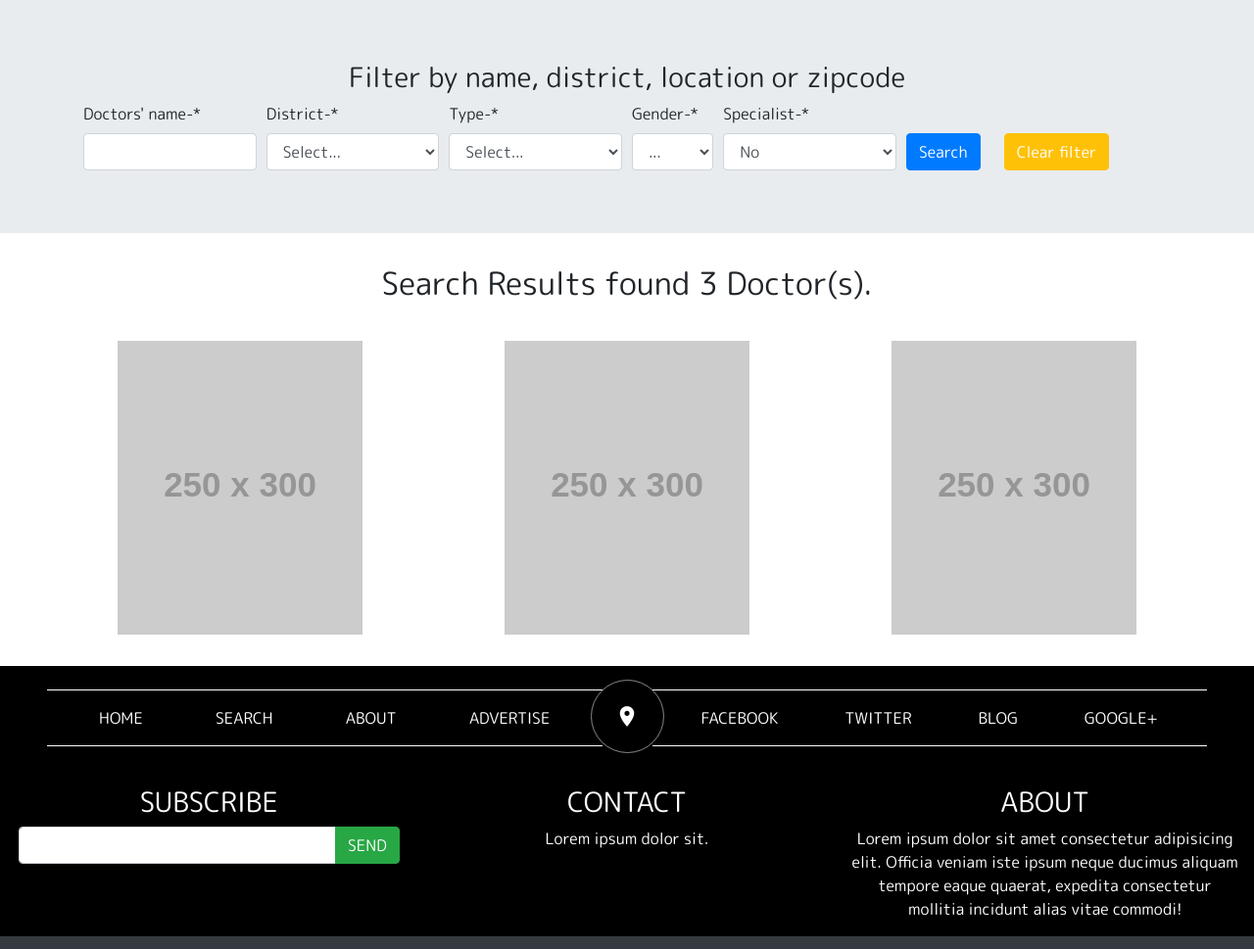
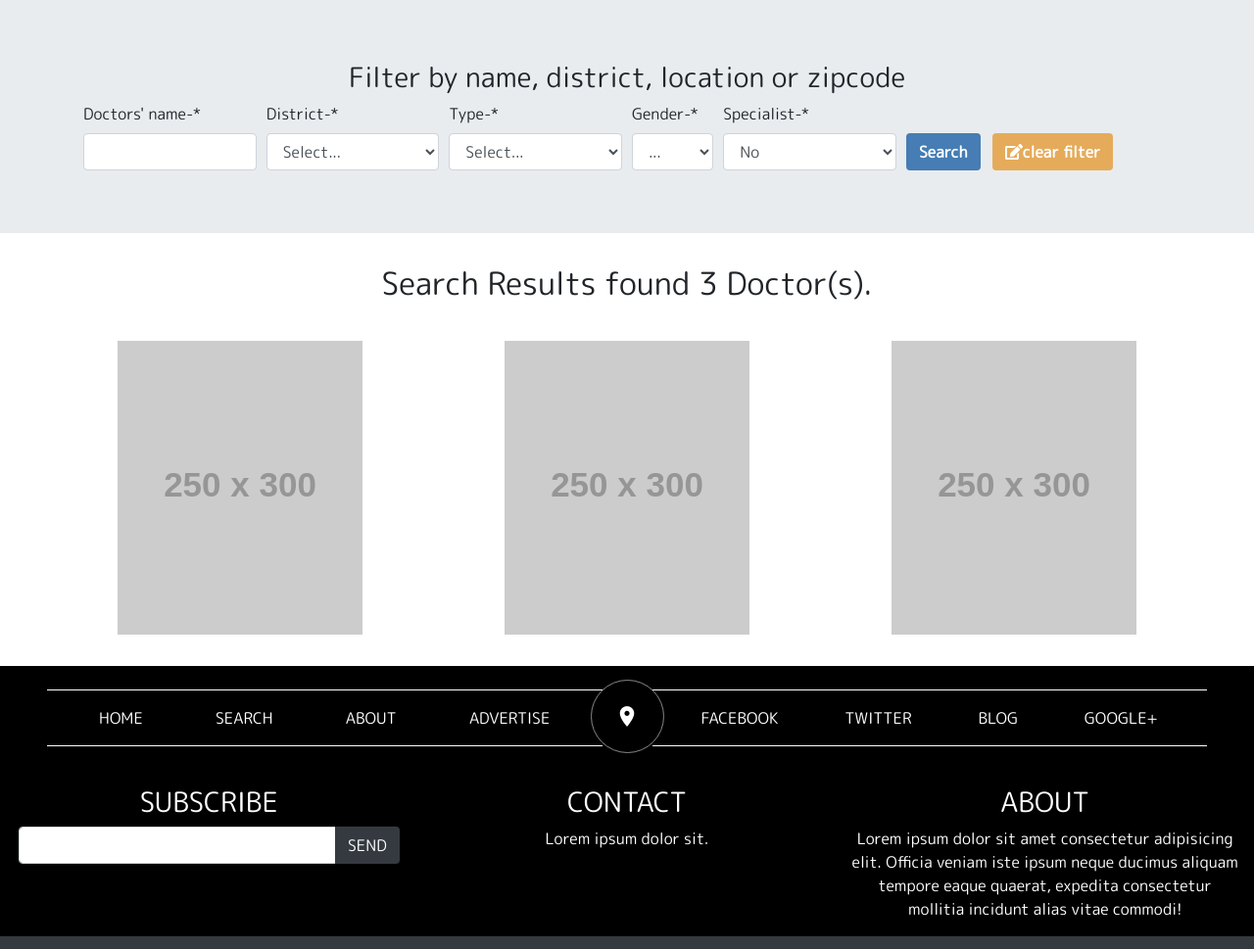
Before and after one commit to simandebvu/corona-away, a plain HTML site: page pages/doctors.html in a window 1280 px wide. Shown: the part 100-1069 px from the top of the page at 98% size. Drawn offline with nearby package versions, Linux system fonts and the light colour scheme; placeholder pictures from the web are drawn by us; a web font is replaced by a local one.

Commit message:
Buttons- edited colors, size and icons

```diff
--- a/assets/css/style.css
+++ b/assets/css/style.css
@@ -32,6 +32,15 @@ body {
 .search-header {
   background-color: rgb(255, 255, 255, 0.7);
   border-radius: 10px;
+}
+
+.btn-search {
+  color: white;
+  background-color: #d3574a;
+  border: none;
+  outline: 0;
+  cursor: pointer;
+  line-height: 20px;
 }
 
 /* END HEADER */
@@ -106,6 +115,18 @@ body {
   height: 300px;
 }
 
+.btn-doc-search {
+  background-color: #457db4;
+}
+
+.edit-btn-icon {
+ height: 1rem;
+}
+
+.btn-doc-clear {
+  background-color: #e5ab5a;
+}
+
 /* DETAILS */
 
 .mapouter {
--- a/pages/doctors.html
+++ b/pages/doctors.html
@@ -107,10 +107,10 @@
                         </div>
                         <div class="form-group d-flex align-items-end col-md-12 col-lg-3 mb-lg-0 mt-3">
                             <div class="mr-2">
-                                <button type="submit" class="btn btn-primary">Search</button>
+                                <button type="submit" class="btn btn-doc-search font-weight-bold text-white">Search</button>
                             </div>
                             <div >
-                                <button class="btn btn-warning text-white mx-sm-3">Clear filter</button>
+                                <button class="btn btn-doc-clear text-white mx-sm-3  mx-lg-1 d-flex font-weight-bold align-items-center"><img class = "edit-btn-icon" src="../assets/img/edit.svg">clear filter</button>
                             </div>
                         </div>
                     </div>
@@ -161,7 +161,7 @@
                             <div class="input-group mb-3">
                                 <input type="text" class="form-control" id="search">
                                 <div class="input-group-append">
-                                    <button class="btn btn-success" type="button">SEND</button>
+                                    <button class="btn btn-send bg-dark text-white" type="button">SEND</button>
                                 </div>
                             </div>
                         </div>
```
Also changed, not shown: index.html (+2 -2 lines), pages/details.html (+1 -1 lines), assets/img/edit.svg (added).
